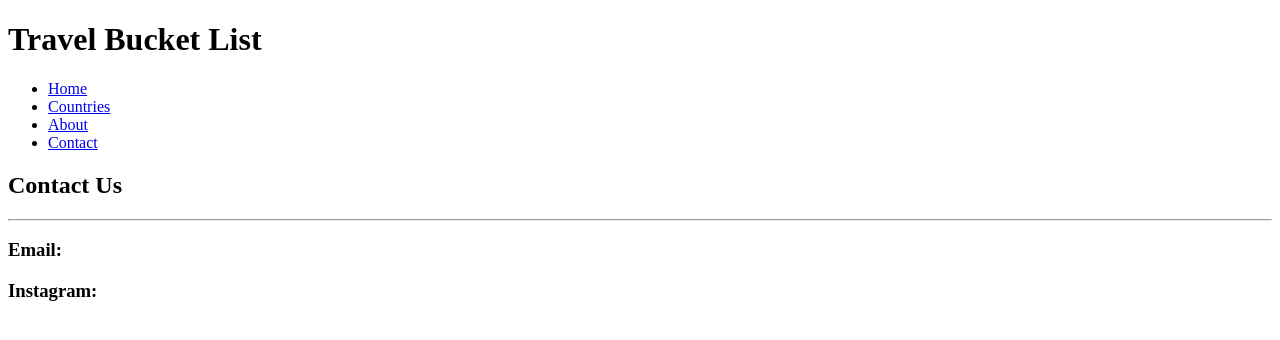
After one commit to rosscondie/Python_Flask_Project, a Flask app: page /contact in a window 1280 px wide. The commit adds this page. Shown: the top 340 px of the page. Run offline with Flask 2, Linux system fonts and the light colour scheme.

Commit message:
added about.html and contact.html

```diff
--- a/app.py
+++ b/app.py
@@ -15,5 +15,13 @@
 def home():
     return render_template("index.html")
 
+@app.route("/about")
+def about():
+    return render_template("about.html")
+
+@app.route("/contact")
+def contact():
+    return render_template("contact.html")
+
 if __name__ == "__main__":
     app.run(debug=True)
--- /dev/null
+++ b/templates/about.html
@@ -0,0 +1,5 @@
+{% extends 'base.html' %}
+{% block content %}
+About Us :)
+
+{% endblock  %}
--- a/templates/base.html
+++ b/templates/base.html
@@ -5,6 +5,7 @@
     <meta http-equiv="X-UA-Compatible" content="IE=edge">
     <meta name="viewport" content="width=device-width, initial-scale=1.0">
     <link rel="stylesheet" href="https://stackpath.bootstrapcdn.com/font-awesome/4.7.0/css/font-awesome.min.css" crossorigin="anonymous">
+    <link rel="stylesheet" href="{{ url_for('static', filename='style.css') }}">
     <title>My Countries List</title>
 </head>
 <body>
--- /dev/null
+++ b/templates/contact.html
@@ -0,0 +1,8 @@
+{% extends 'base.html' %}
+{% block content %}
+<h2>Contact Us</h2>
+<hr>
+<h3>Email:</h3>
+<h3>Instagram:</h3>
+
+{% endblock  %}
```
